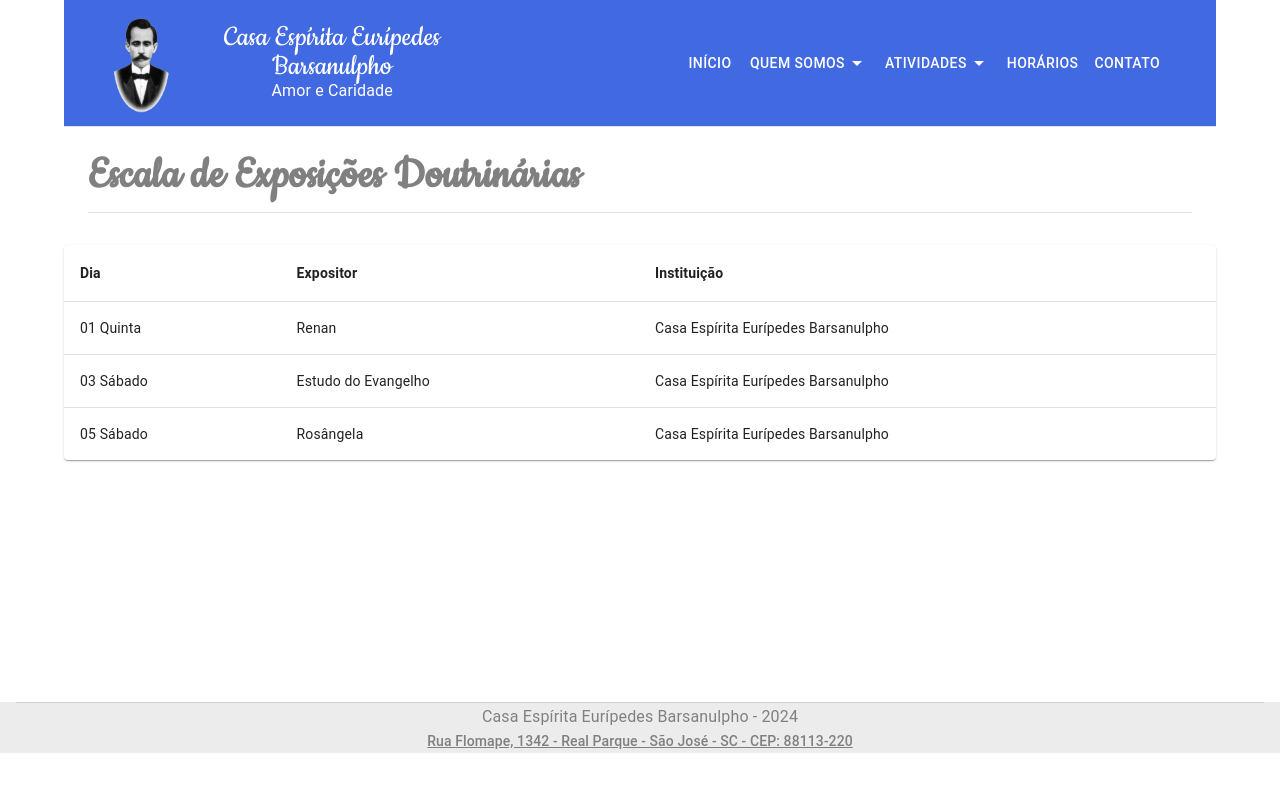
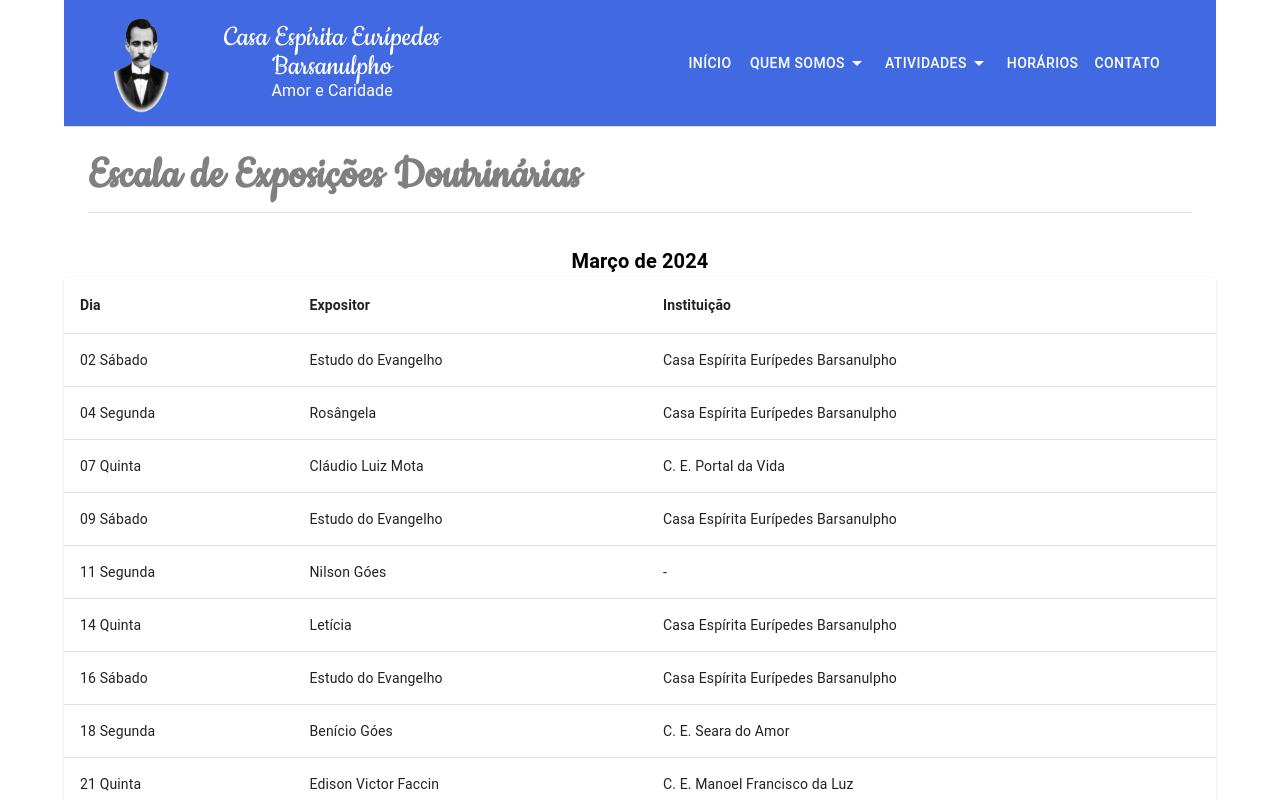
Before and after one commit to guimaraes-darlan/ceeb-site, a Next.js app: page /escala-exposicoes in a window 1280 px wide. Shown: the top 800 px of the page. Built offline with nearby package versions, Linux system fonts and the light colour scheme.

Commit message:
feat: escala de marco, texto home

```diff
--- a/src/app/escala-exposicoes/escala.tsx
+++ b/src/app/escala-exposicoes/escala.tsx
@@ -9,6 +9,7 @@ import {
   TableContainer,
   TableHead,
   TableRow,
+  Typography,
 } from "@mui/material";
 import TitlePage from "../../components/title-page";
 
@@ -24,18 +25,68 @@ export default function EscalaPage() {
   }
   const listScale: Scale[] = [
     {
-      day: "01 Quinta",
+      day: "02 Sábado",
+      name: "Estudo do Evangelho",
+      house: "Casa Espírita Eurípedes Barsanulpho",
+    },
+    {
+      day: "04 Segunda",
+      name: "Rosângela",
+      house: "Casa Espírita Eurípedes Barsanulpho",
+    },
+    {
+      day: "07 Quinta",
+      name: "Cláudio Luiz Mota",
+      house: "C. E. Portal da Vida",
+    },
+    {
+      day: "09 Sábado",
+      name: "Estudo do Evangelho",
+      house: "Casa Espírita Eurípedes Barsanulpho",
+    },
+    {
+      day: "11 Segunda",
+      name: "Nilson Góes",
+      house: " - ",
+    },
+    {
+      day: "14 Quinta",
+      name: "Letícia",
+      house: "Casa Espírita Eurípedes Barsanulpho",
+    },
+    {
+      day: "16 Sábado",
+      name: "Estudo do Evangelho",
+      house: "Casa Espírita Eurípedes Barsanulpho",
+    },
+    {
+      day: "18 Segunda",
+      name: "Benício Góes",
+      house: "C. E. Seara do Amor",
+    },
+    {
+      day: "21 Quinta",
+      name: "Edison Victor Faccin",
+      house: "C. E. Manoel Francisco da Luz",
+    },
+    {
+      day: "23 Sábado",
+      name: "Estudo do Evangelho",
+      house: "Casa Espírita Eurípedes Barsanulpho",
+    },
+    {
+      day: "25 Segunda",
+      name: "Sílvia Silva",
+      house: "C. E. Paulo de Tarso",
+    },
+    {
+      day: "28 Quinta",
       name: "Renan",
       house: "Casa Espírita Eurípedes Barsanulpho",
     },
     {
-      day: "03 Sábado",
+      day: "23 Sábado",
       name: "Estudo do Evangelho",
-      house: "Casa Espírita Eurípedes Barsanulpho",
-    },
-    {
-      day: "05 Sábado",
-      name: "Rosângela",
       house: "Casa Espírita Eurípedes Barsanulpho",
     },
   ];
@@ -48,6 +99,9 @@ export default function EscalaPage() {
       flexDirection="column"
     >
       <TitlePage title="Escala de Exposições Doutrinárias" />
+      <Typography variant="h6">
+        <strong>Março de 2024</strong>
+      </Typography>
       <TableContainer component={Paper}>
         <Table sx={{ minWidth: 650 }} aria-label="simple table">
           <TableHead>
```
Also changed, not shown: src/app/home-page.tsx (+13 -9 lines).
